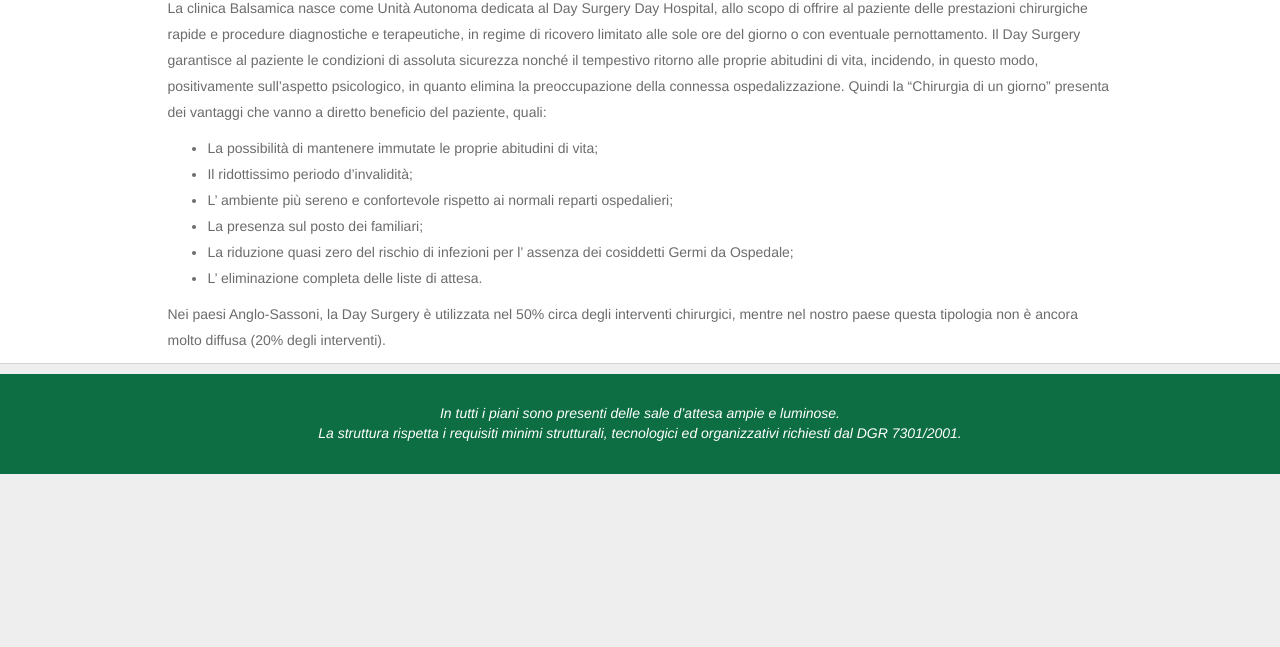
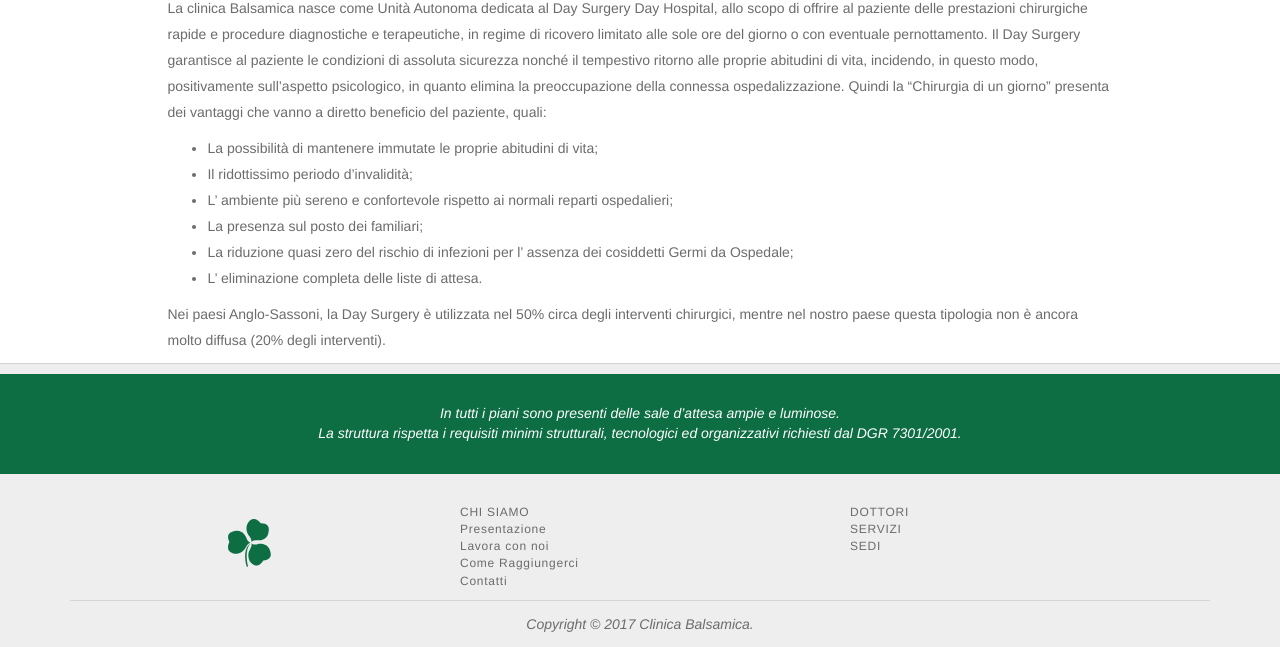
Before and after one commit to philosss/clinica-balsamica, a website: page public/pages/about/index.html in a window 1280 px wide. Shown: the part 590-1237 px from the top of the page. Before the commit the page ends 1074 px from the top, so only its background shows below. Drawn offline with nearby package versions, Linux system fonts and the light colour scheme.

Commit message:
pages add

```diff
--- a/public/pages/about.html
+++ b/public/pages/about/index.html
@@ -24,10 +24,10 @@
 	    <meta name="twitter:card" content="" />
 
         <!-- Theme style  -->
-        <link rel="stylesheet" href="../assets/css/style.css">
+        <link rel="stylesheet" href="../../assets/css/style.css">
 
         <!-- Modernizr JS -->
-        <script src="../assets/js/modernizr-2.6.2.min.js"></script>
+        <script src="../../assets/js/modernizr-2.6.2.min.js"></script>
         <!-- FOR IE9 below -->
         <!--[if lt IE 9]>
         <script src="js/respond.min.js"></script>
@@ -48,11 +48,11 @@
 
         <div class="nav-resp">
           <ul>
-            <li><a href='../index.html'>Home</a></li>
-            <li><a href='about.html' class="active">Chi Siamo</a></li>
-            <li><a href='doctors.html'>Dottori</a></li>
-            <li><a href='services.html'>Servizi</a></li>
-            <li><a href='locations.html'>Sedi</a></li>
+            <li><a href='../../index.html'>Home</a></li>
+            <li><a href='index.html' class="active">Chi Siamo</a></li>
+            <li><a href='../doctors.html'>Dottori</a></li>
+            <li><a href='../services.html'>Servizi</a></li>
+            <li><a href='../locations.html'>Sedi</a></li>
           </ul>
         </div>
 
@@ -112,12 +112,34 @@
       </div>
 
       <footer>
+        <div class="container">
+          <div class="row">
 
+            <div class="col-md-4">
+              <div class="logo"></div>
+            </div>
+            <div class="col-md-4">
+              <a href="index.html">CHI SIAMO</a>
+              <a href="#">Presentazione</a>
+              <a href="#">Lavora con noi</a>
+              <a href="#">Come Raggiungerci</a>
+              <a href="#">Contatti</a>
+            </div>
+            <div class="col-md-4">
+              <a href="../doctors.html">DOTTORI</a>
+              <a href="../services.html">SERVIZI</a>
+              <a href="../locations.html">SEDI</a>
+            </div>
+
+          </div>
+
+          <p class="copy text-center">Copyright &copy; 2017 Clinica Balsamica.</p>
+        </div>
       </footer>
 
 
       <!-- Main -->
-	    <script src="../assets/js/main.js"></script>
+	    <script src="../../assets/js/main.js"></script>
     </body>
 
 </html>
--- a/public/sass/_footer.scss
+++ b/public/sass/_footer.scss
@@ -1,11 +1,27 @@
 
 footer {
   width: 100%;
+
+  .container {
+    .row {
+      margin-top: 20px;
+      margin-bottom: 10px;
+
+      @media screen and (max-width: $screen-sm) {
+        text-align: center;
+      }
+    }
+  }
 
   a {
     font-size: 12px;
     color: #6C6C6C;
     letter-spacing: 0.75px;
+    display: block;
+
+    &:hover {
+      color: $brand-primary;
+    }
   }
 
   .logo {
@@ -19,6 +35,8 @@ footer {
   }
 
   p.copy {
+    border-top: 0.5px solid #D3D3D3;
+    padding-top: 10px;
     font-size: 14px;
     font-style: italic;
   }
--- a/public/sass/style.scss
+++ b/public/sass/style.scss
@@ -82,7 +82,6 @@ h1,h2,h3,h4,h5,h6 {
   }
 
 }
-
 
 
 
```
Also changed, not shown: public/index.html (+27 -1 lines), public/assets/css/style.css, 1 other file.
